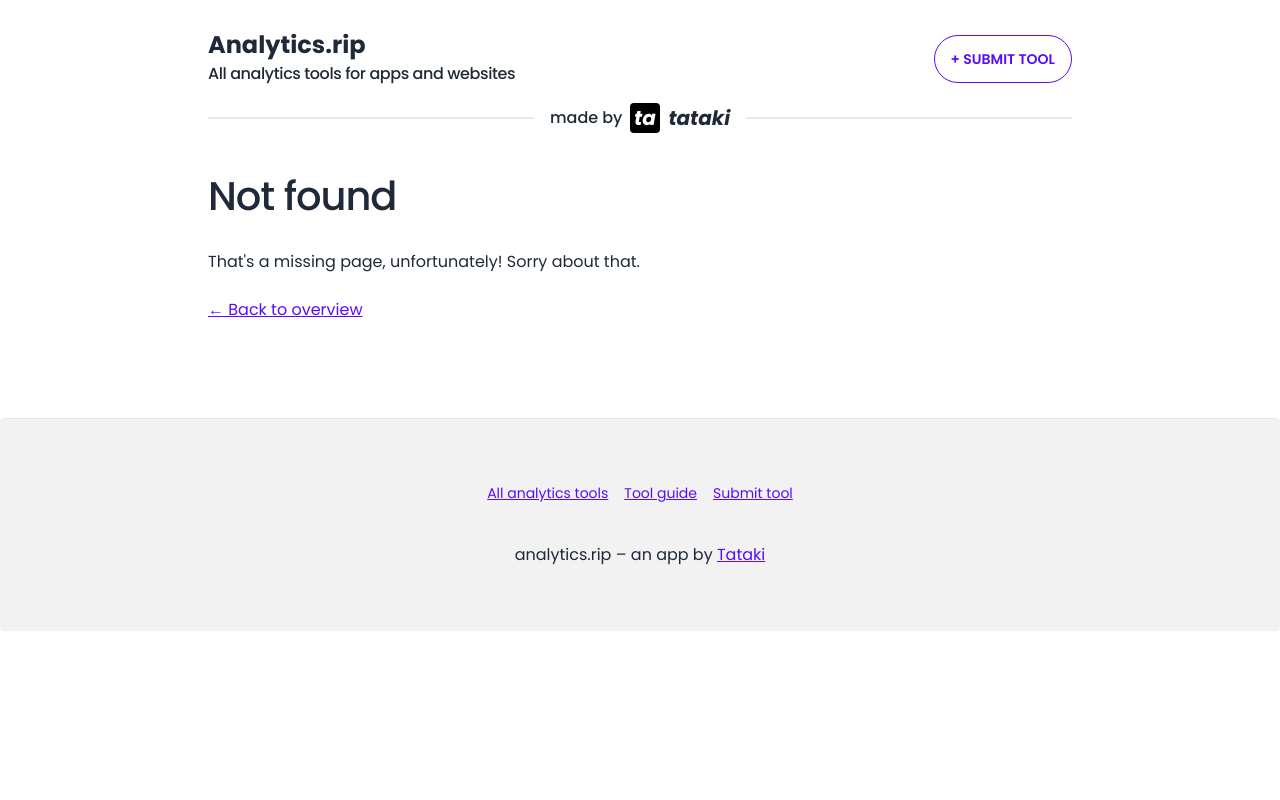
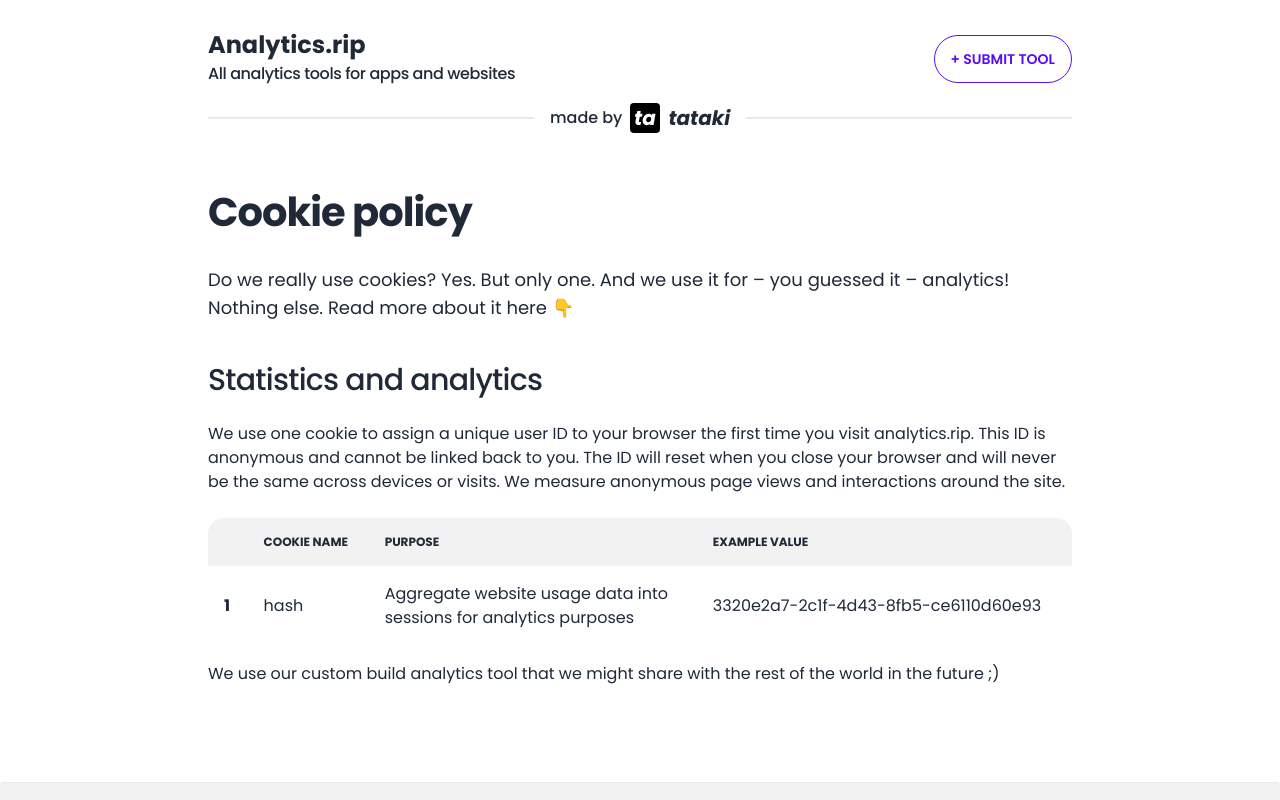
Before and after one commit to kristofferso/analytics-tools, a Next.js app: page /cookies in a window 1280 px wide. Before the commit this address had no page. Shown: the top 800 px of the page. Built offline with nearby package versions, Linux system fonts and the light colour scheme.

Commit message:
fix head request tracking and add cookie page

```diff
--- a/components/Page.js
+++ b/components/Page.js
@@ -11,10 +11,11 @@
         {children}
       </div>
       <footer className="footer footer-center py-16 px-10 bg-base-200 text-base-content rounded mt-12 border-t">
-        <div className="grid grid-flow-col gap-4">
+        <div className="flex flex-row justify-center gap-4 flex-wrap">
           <TextLink href="/">All analytics tools</TextLink>
           <TextLink href="/guide">Tool guide</TextLink>
           <TextLink href="/tool/submit">Submit tool</TextLink>
+          <TextLink href="/cookies">Cookie policy</TextLink>
         </div>
 
         <div>
--- a/pages/_middleware.js
+++ b/pages/_middleware.js
@@ -7,7 +7,7 @@
   const { browser, os, device } = req.ua;
   const { href, pathname, search, host } = url;
 
-  if (page.name && page.name.split("/")[1] !== "api") {
+  if (page.name && page.name.split("/")[1] !== "api" && req.method === "GET") {
     const supabase = getSupabaseServiceInstance();
 
     // Check for cookie
--- /dev/null
+++ b/pages/cookies.js
@@ -0,0 +1,51 @@
+import Header from "../components/Header";
+import Page from "../components/Page";
+
+export default function Submit() {
+  return (
+    <Page>
+      <Header />
+      <h1 className="text-4xl font-bold mt-4">Cookie policy</h1>
+      <p className="text-lg">
+        Do we really use cookies? Yes. But only one. And we use it for – you
+        guessed it – analytics! Nothing else. Read more about it here 👇
+      </p>
+      <h2 className="text-3xl font-medium mt-4">Statistics and analytics</h2>
+      <p className="">
+        We use one cookie to assign a unique user ID to your browser the first
+        time you visit analytics.rip. This ID is anonymous and cannot be linked
+        back to you. The ID will reset when you close your browser and will
+        never be the same across devices or visits. We measure anonymous page
+        views and interactions around the site.
+      </p>
+
+      <div className="overflow-x-auto">
+        <table className="table w-full">
+          <thead>
+            <tr>
+              <th></th>
+              <th>Cookie name</th>
+              <th>Purpose</th>
+              <th>Example value</th>
+            </tr>
+          </thead>
+          <tbody>
+            <tr>
+              <th>1</th>
+              <td>hash</td>
+              <td>
+                Aggregate website usage data into
+                <br /> sessions for analytics purposes
+              </td>
+              <td>3320e2a7-2c1f-4d43-8fb5-ce6110d60e93</td>
+            </tr>
+          </tbody>
+        </table>
+        <p className="mt-4">
+          We use our custom build analytics tool that we might share with the
+          rest of the world in the future ;)
+        </p>
+      </div>
+    </Page>
+  );
+}
--- a/pages/guide.js
+++ b/pages/guide.js
@@ -95,11 +95,11 @@
         <p className="">{description}</p>
       </div>
       {recommendedTool && (
-        <div className="relative">
+        <div className="flex relative">
           <div className="bg-purple-200 border-primary border rounded-full px-4 py-2 rotate-2 self-center font-medium text-lg absolute -top-6 right-20 z-10">
             Recommended
           </div>
-          <ToolCard tool={recommendedTool} className="w-[100%]" />
+          <ToolCard tool={recommendedTool} className="flex-grow" />
         </div>
       )}
       <button
--- a/pages/tool/[name].js
+++ b/pages/tool/[name].js
@@ -5,11 +5,13 @@
 import Image from "next/image";
 import Button from "../../components/elements/Button";
 import { useState } from "react";
+import Header from "../../components/Header";
 
 export default function Name({ tool }) {
   const [screenshot, showScreenshot] = useState(false);
   return (
     <Page>
+      <Header />
       <TextLink href="/">← All tools</TextLink>
       <h1 className="text-5xl font-bold leading-tight break-words">
         {tool.name}
```
